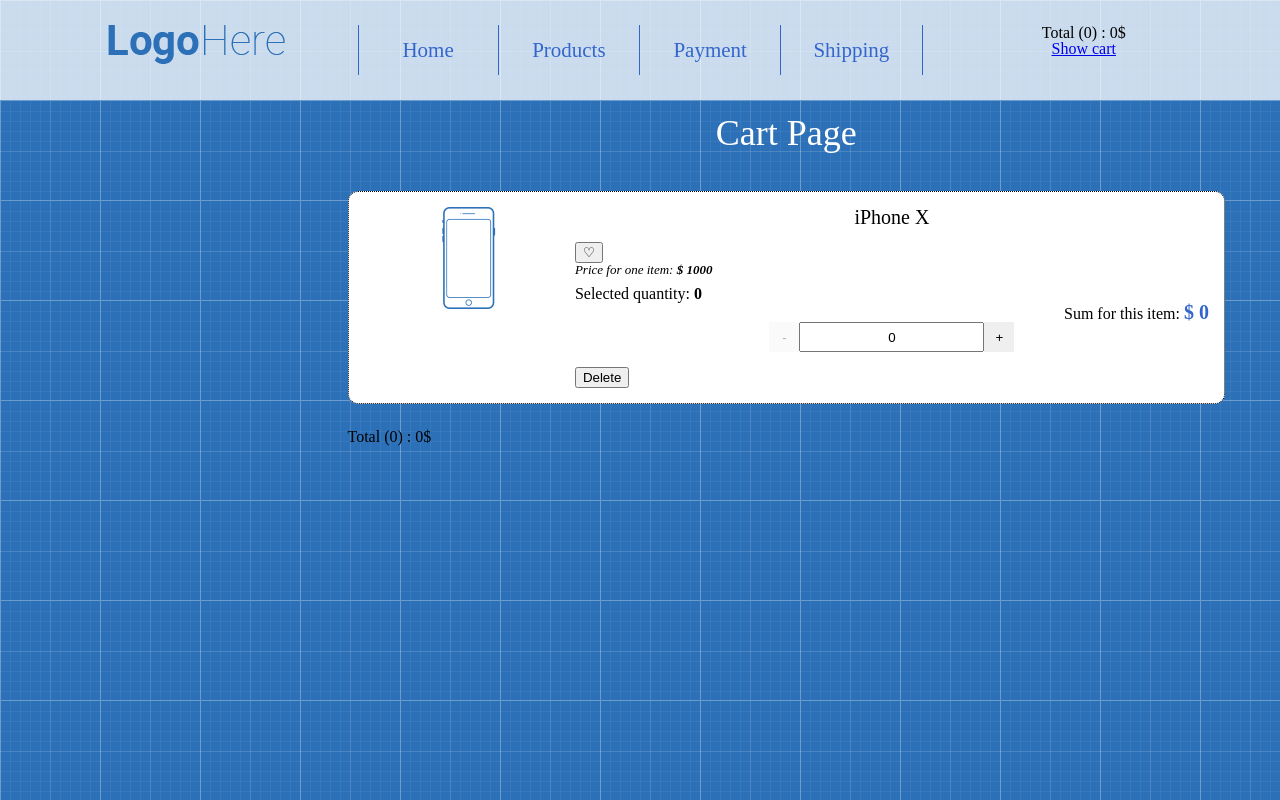
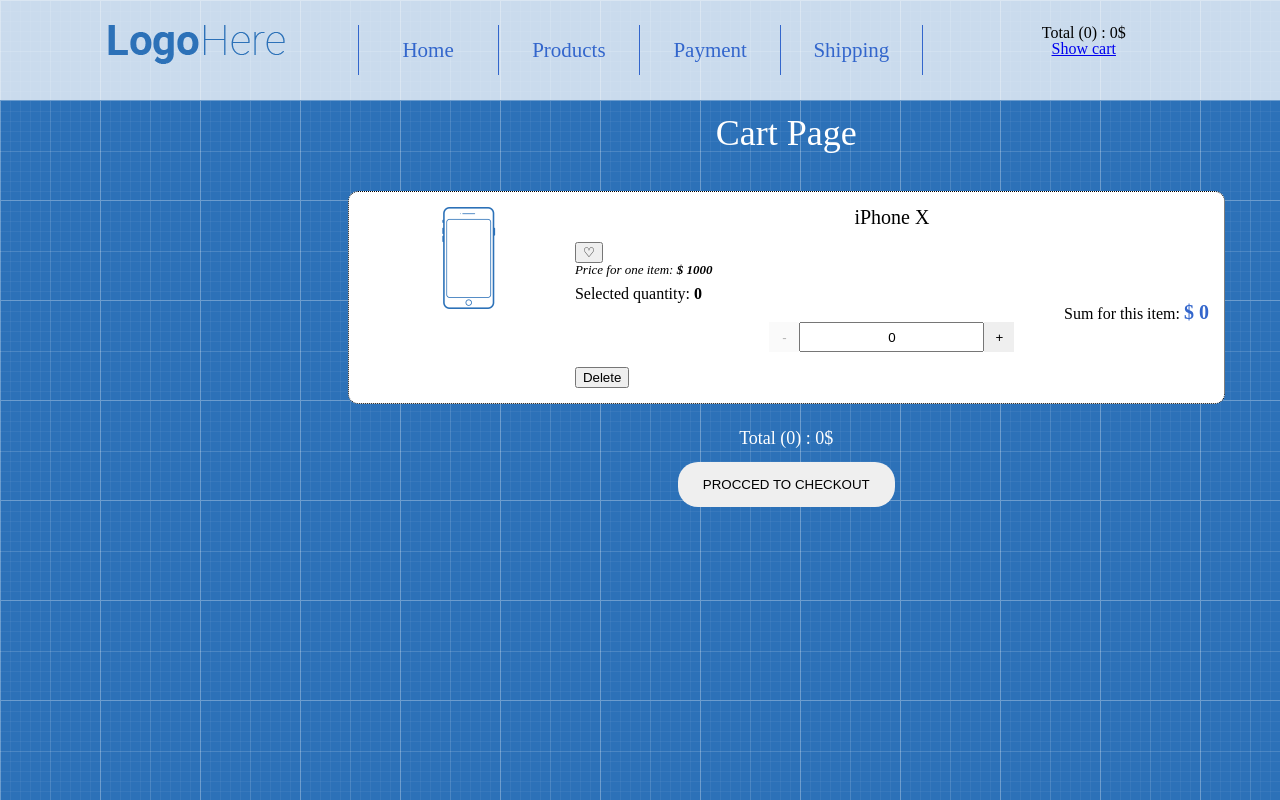
Before and after one commit to HelenPetrovska/shop-project-on-react, a React (Create React App) app: page /cart in a window 1280 px wide. Built offline with nearby package versions, Linux system fonts and the light colour scheme.

Commit message:
add checkoutPage

```diff
--- a/src/App/Main/CartPage/CartPage.js
+++ b/src/App/Main/CartPage/CartPage.js
@@ -3,6 +3,9 @@ import {connect} from 'react-redux'
 import CartTotal from '../../../Components/Cart/CartTotal'
 import CartProductList from '../../../Components/Cart/CartProductList'
 import CartProductListItemExtended from '../../../Components/Cart/CartProductListItemExtended'
+import { Link } from 'react-router-dom'
+
+import './cartPage.css'
 
 const CartPage = ({
     productsInCart,
@@ -18,9 +21,16 @@ const CartPage = ({
                 removeProductFromCart={removeProductFromCart}
                 changeProductQuantity={changeProductQuantity}
             />
-            <CartTotal
-                productsInCart={productsInCart}
-            />
+            <div className="cart-total">
+                <CartTotal
+                    productsInCart={productsInCart}
+                />
+            </div>
+            <div className="checkout-block">
+                <button className="checkout-btn">
+                    <Link to="/checkout" className="checkout-link">Procced to checkout</Link>
+                </button>
+            </div>
         </>
     )
 }
--- /dev/null
+++ b/src/App/Main/CartPage/cartPage.css
@@ -0,0 +1,24 @@
+.cart-total {
+    margin: 15px 0;
+    text-align: center;
+    color: white;
+    font-size: 18px;
+}
+
+.checkout-block {
+    display: flex;
+    flex-direction: column;
+    align-items: center;
+}
+.checkout-btn {
+    padding: 15px 25px;
+    cursor: pointer;
+    border-radius: 20px;
+    border: none;
+    outline: none;
+}
+.checkout-link {
+    color: black;
+    text-decoration: none;
+    text-transform: uppercase;
+}
--- /dev/null
+++ b/src/App/Main/CheckoutPage/CheckoutPage.js
@@ -0,0 +1,32 @@
+import React, { Component } from 'react'
+
+class CheckoutPage extends Component {
+    state = {
+
+    }
+
+    renderForm = () => {
+        return (
+            <form>
+                <div className="">
+                    <input type="text" placeholder="Your name"/>
+                </div>
+                <div className="">
+                    <input type="text" placeholder="Your address"/>
+                </div>
+                <button type="submit">Send</button>
+            </form>
+        )
+    }
+
+    render() {
+        return (
+            <>
+                <h1 className="page-title">Checkout Page</h1>
+                {this.renderForm()}
+            </>
+        )
+    }
+}
+
+export default CheckoutPage
--- a/src/App/Main/Main.js
+++ b/src/App/Main/Main.js
@@ -7,6 +7,7 @@ import Shipping from './Shipping/Shipping'
 
 import ProductList from './Products/ProductList'
 import ProductPage from './ProductPage/ProductPage'
+import CheckoutPage from './CheckoutPage/CheckoutPage'
 
 const Main = () => {
     return (
@@ -21,6 +22,7 @@ const Main = () => {
                         <Route path="/payment" component={Payment}/>
                         <Route path="/shipping" component={Shipping}/>
                         <Route path="/products/:id" component={ProductPage}/>
+                        <Route path="/checkout" component={CheckoutPage}/>
                     </div>
                 </div>
             </div>
```
